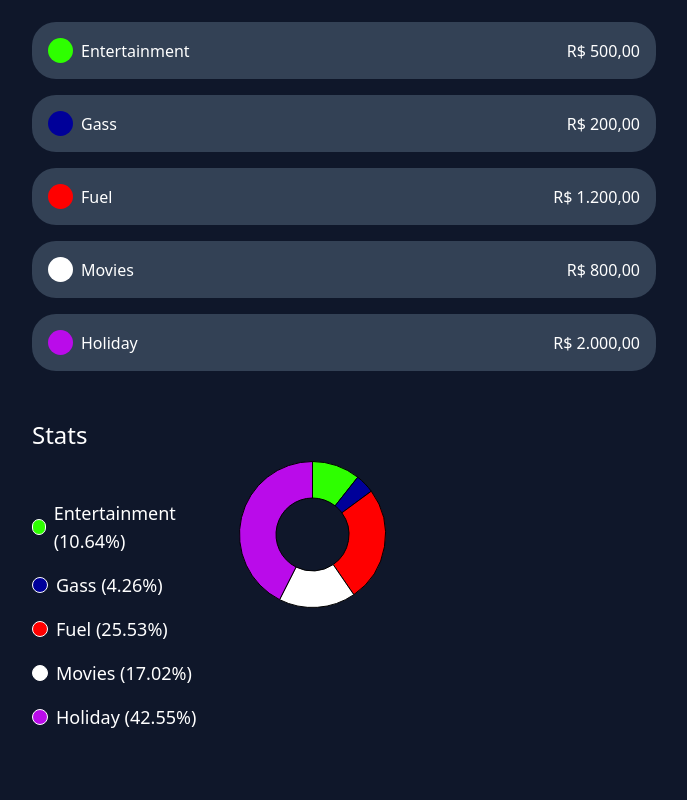
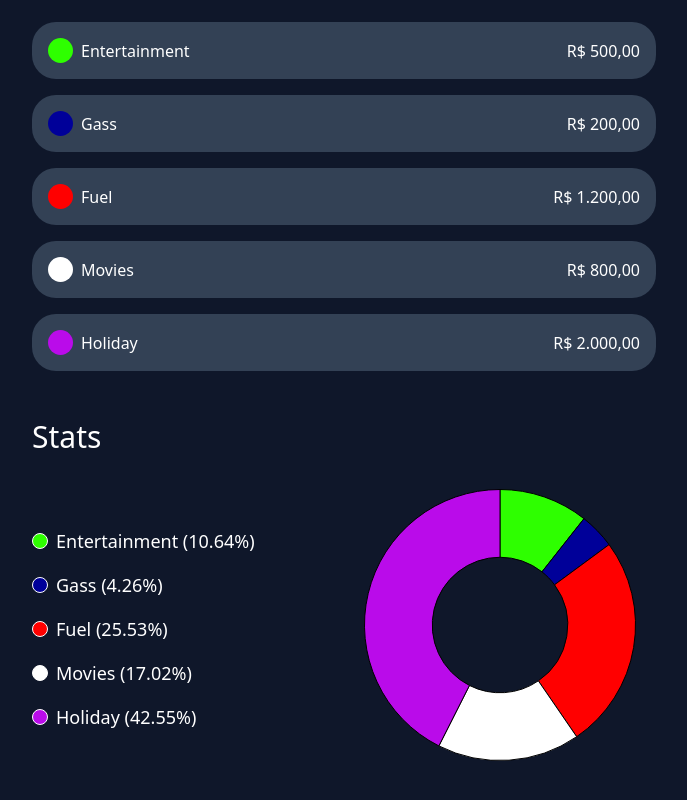
Before and after one commit to joao0814/TripFi_project, a Next.js app: page / in a window 1280 px wide. Shown: the part 296-1096 px from the top of the page, without its empty margins (296-983 px from the left). Before the commit the page ends 1059 px from the top, so only its background shows below. Built offline with nearby package versions, Linux system fonts and the light colour scheme.

Commit message:
style: new style

```diff
--- a/src/components/TripLayoutBasic.jsx
+++ b/src/components/TripLayoutBasic.jsx
@@ -58,9 +58,9 @@ export default function LayoutBasic() {
         </section>
 
         <section className="py-6">
-          <h3 className="text-2xl">Stats</h3>
-          <div className="flex justify-between">
-            <div className="w-3/5">
+          <h3 className="text-3xl">Stats</h3>
+          <div className="flex justify-between py-6">
+            <div className="w-full h-full">
               <TripChart />
             </div>
           </div>
```
